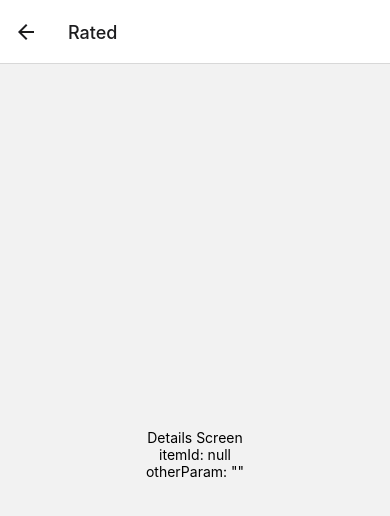
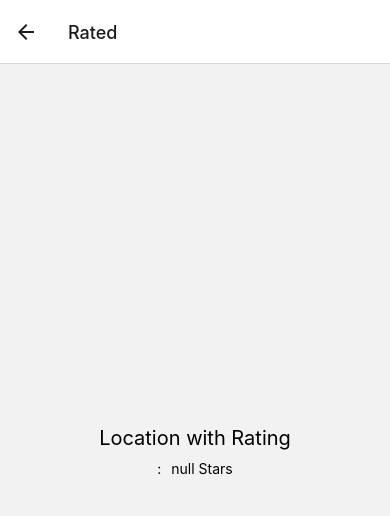
Before and after one commit to TRshaqOat/travelapprepo, a React Native app in the folder travel-app/: screen /Main in a window 390 px wide. Both pictures are taken after a click on the button "Go to Rated Locations". Shown: the top 516 px of the page. Built offline with nearby package versions, Linux system fonts and the light colour scheme.

Commit message:
printRating

```diff
--- a/travel-app/Screens/SavedScreen.js
+++ b/travel-app/Screens/SavedScreen.js
@@ -2,15 +2,34 @@ import React, { useState } from "react";
 import { View, Text, Button, Image } from "react-native";
 import styles from "./style";
 
+const locations = [];
+const ratings = [];
+
 const SavedScreen = ({ route, navigation }) => {
   const { ratingNum, location } = route.params;
-  const imagesArray = [];
+  locations.push(location);
+  ratings.push(JSON.stringify(ratingNum));
+  console.log(locations);
+  console.log(ratingNum);
 
   return (
-    <View style={{ flex: 1, alignItems: "center", justifyContent: "center" }}>
-      <Text>Details Screen</Text>
-      <Text>itemId: {JSON.stringify(ratingNum)}</Text>
-      <Text>otherParam: {JSON.stringify(location)}</Text>
+    <View
+      style={{
+        padding: 20,
+        flex: 1,
+        alignItems: "center",
+        justifyContent: "center",
+      }}
+    >
+      <Text style={{ fontSize: 20, marginBottom: 10 }}>
+        Location with Rating
+      </Text>
+      {locations.map((item1, index) => (
+        <View key={index} style={{ flexDirection: "row", marginBottom: 5 }}>
+          <Text style={{ marginRight: 10 }}>{item1}:</Text>
+          <Text>{ratings[index]} Stars</Text>
+        </View>
+      ))}
     </View>
   );
 };
--- a/travel-app/Screens/style.js
+++ b/travel-app/Screens/style.js
@@ -106,5 +106,10 @@ const styles = StyleSheet.create({
     width: 350,
     alignItems: "center",
   },
+  item: {
+    padding: 20,
+    fontSize: 15,
+    marginTop: 5,
+  },
 });
 export default styles;
```
